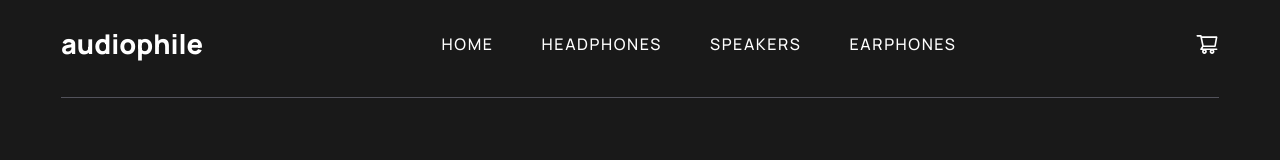
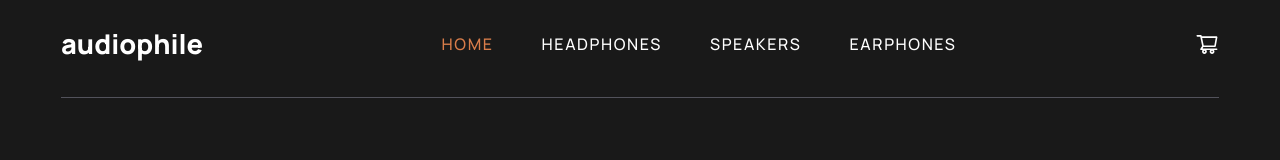
Before and after one commit to krish-98/audiophile, a React (Create React App) app: page / in a window 1280 px wide. Shown: the top 160 px of the page. Built offline with nearby package versions, Linux system fonts and the light colour scheme.

Commit message:
added active class to the navbar using NavLink hook

```diff
--- a/src/pages/home/Header.jsx
+++ b/src/pages/home/Header.jsx
@@ -1,5 +1,5 @@
 import React, { useState } from "react"
-import { Link } from "react-router-dom"
+import { Link, NavLink } from "react-router-dom"
 import ProductCategory from "../../components/ProductCategory"
 import { GiHamburgerMenu } from "react-icons/gi"
 import { AiOutlineShoppingCart } from "react-icons/ai"
@@ -7,6 +7,12 @@ import { ImCross } from "react-icons/im"
 
 const Header = () => {
   const [toggle, setToggle] = useState(false)
+
+  const navLinkStyles = ({ isActive }) => {
+    return {
+      color: isActive && "rgb(216, 125, 74)",
+    }
+  }
 
   return (
     <header>
@@ -46,24 +52,32 @@ const Header = () => {
       <nav className="hidden tab:block bg-pitch-black pt-6 px-5 text-white">
         <div className="w-full max-w-[1158px] mx-auto">
           <div className="flex justify-between items-center border-b border-b-zinc-600 pb-8">
-            <Link to="/">
+            <NavLink to="/">
               <p className="text-[1.7rem] font-extrabold cursor-pointer">
                 audiophile
               </p>
-            </Link>
+            </NavLink>
 
             <ul className="flex gap-12 font-medium tracking-widest">
               <li className="hover:text-orange-accent">
-                <Link to="/">HOME</Link>
+                <NavLink to="/" style={navLinkStyles}>
+                  HOME
+                </NavLink>
               </li>
               <li className="hover:text-orange-accent">
-                <Link to="/headphones">HEADPHONES</Link>
+                <NavLink to="/headphones" style={navLinkStyles}>
+                  HEADPHONES
+                </NavLink>
               </li>
               <li className="hover:text-orange-accent">
-                <Link to="/speakers">SPEAKERS</Link>
+                <NavLink to="/speakers" style={navLinkStyles}>
+                  SPEAKERS
+                </NavLink>
               </li>
               <li className="hover:text-orange-accent">
-                <Link to="/earphones">EARPHONES</Link>
+                <NavLink to="/earphones" style={navLinkStyles}>
+                  EARPHONES
+                </NavLink>
               </li>
             </ul>
 
```
